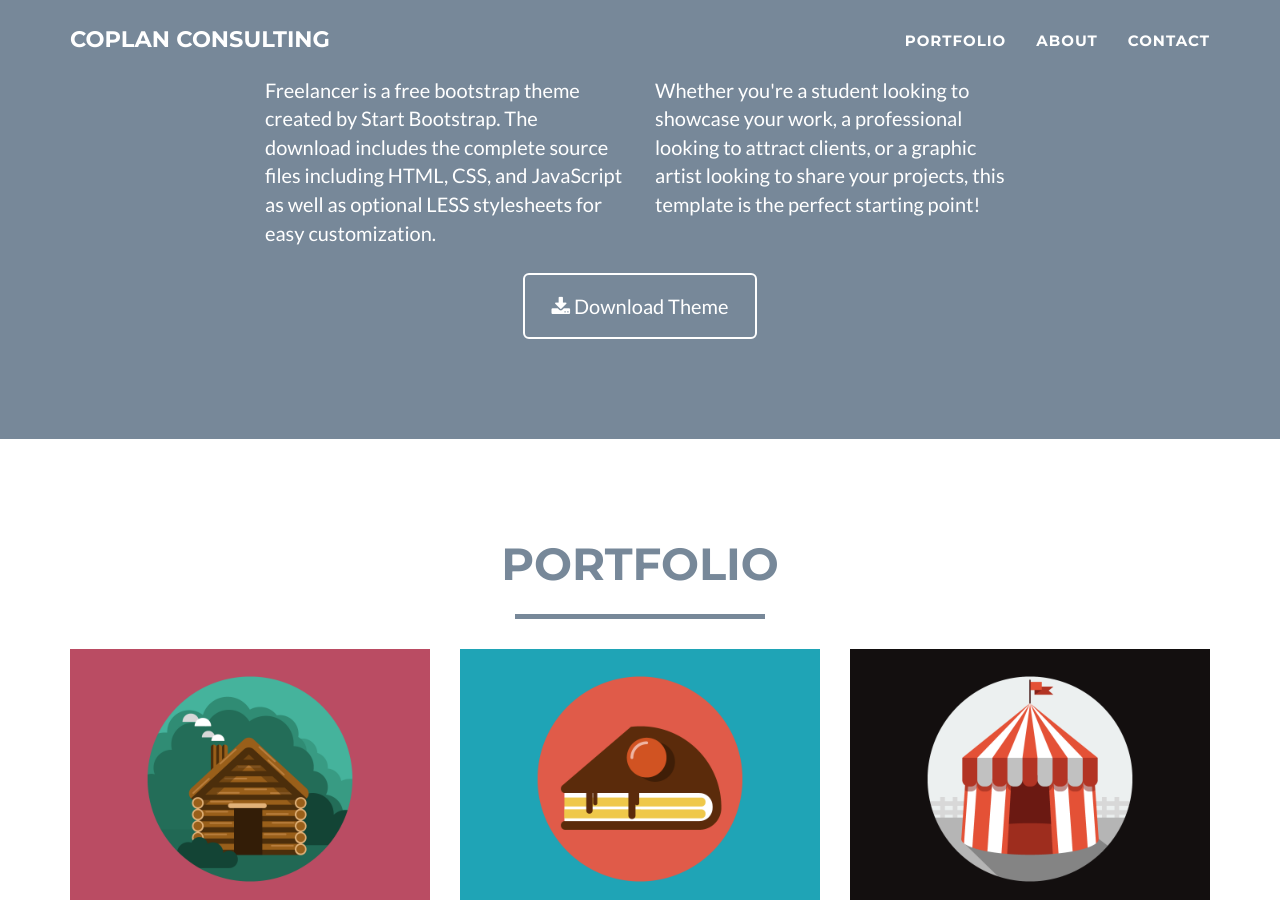
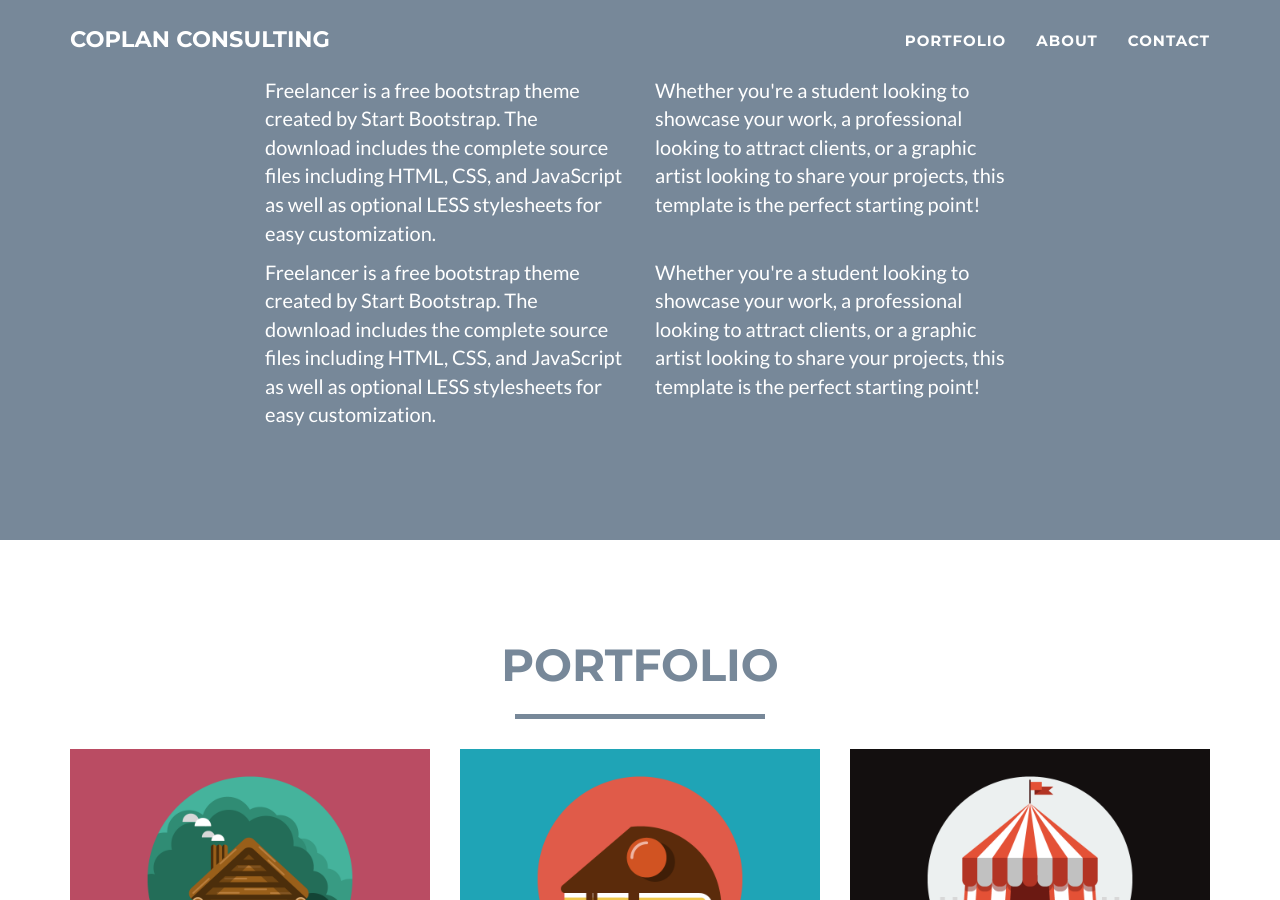
Before and after one commit to ccoplan/ccoplan.github.io, a Jekyll site: the page built from index.html, in a window 1280 px wide and 900 px high, scrolled down 909 px. Built offline with Jekyll 4.4.1, drawn with Linux system fonts in a browser that asks for light colours.

Commit message:
Changing rows and cols in services section.

```diff
--- a/_includes/services.html
+++ b/_includes/services.html
@@ -14,11 +14,16 @@
       <div class="col-lg-4">
         <p>Whether you're a student looking to showcase your work, a professional looking to attract clients, or a graphic artist looking to share your projects, this template is the perfect starting point! </p>
       </div>
-                <div class="col-lg-8 col-lg-offset-2 text-center">
-                    <a href="#" class="btn btn-lg btn-outline">
-                        <i class="fa fa-download"></i> Download Theme
-                    </a>
+    </div>
+
+    <div class="row">
+      <div class="col-lg-4 col-lg-offset-2">
+        <p>Freelancer is a free bootstrap theme created by Start Bootstrap. The download includes the complete source files including HTML, CSS, and JavaScript as well as optional LESS stylesheets for easy customization.</p>
+      </div>
+      <div class="col-lg-4">
+        <p>Whether you're a student looking to showcase your work, a professional looking to attract clients, or a graphic artist looking to share your projects, this template is the perfect starting point! </p>
       </div>
     </div>
+
   </div>
 </section>
```
Lines whose indentation alone changed are shown as unchanged.
